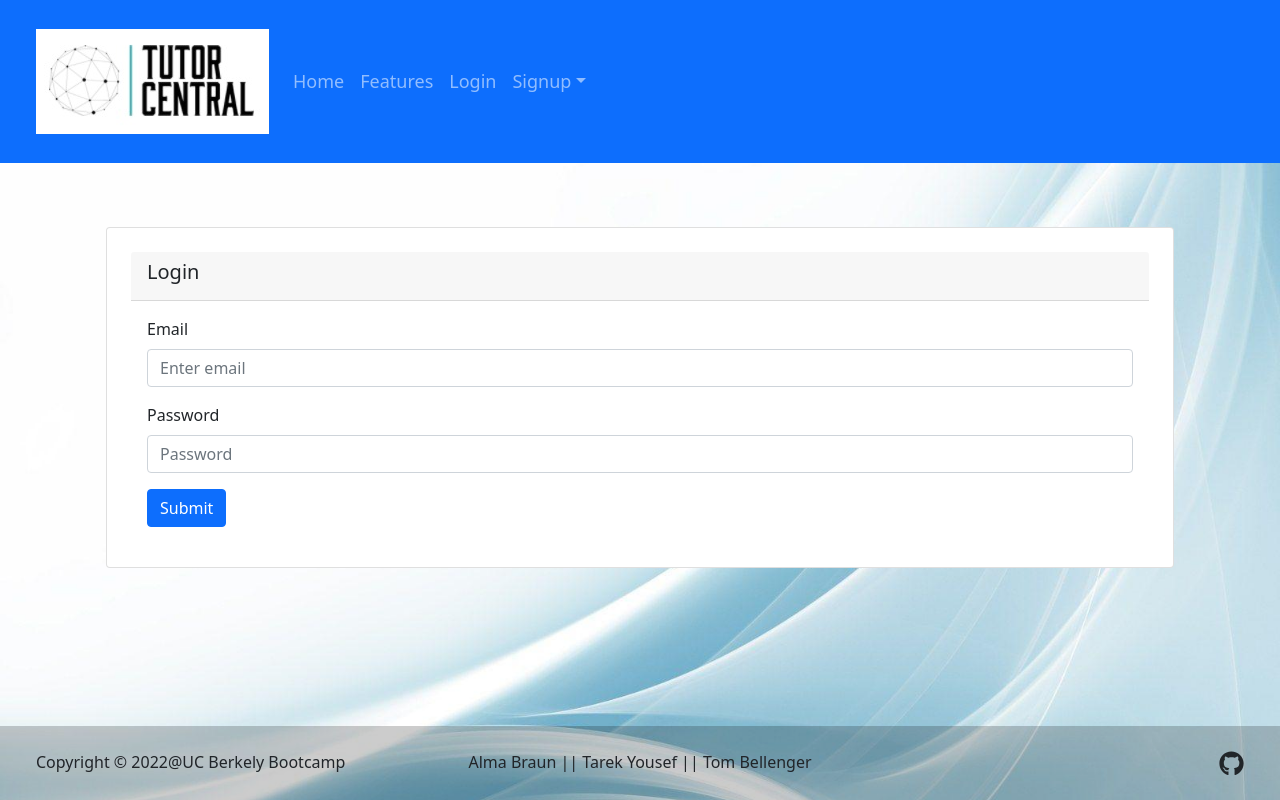
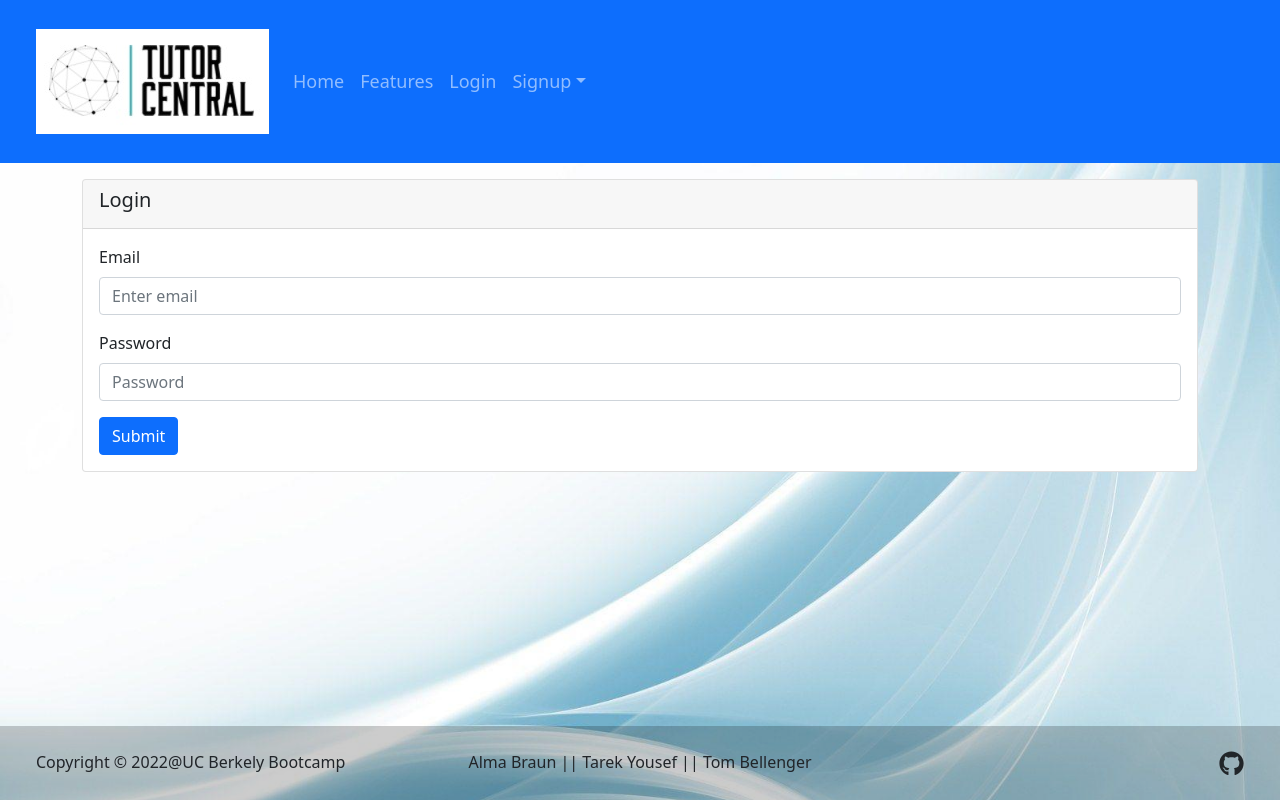
Before and after one commit to ALMA-DEV914/tutor-central-mern, a React (Create React App) app in the folder client/: page /login in a window 1280 px wide. Built offline with nearby package versions, Linux system fonts and the light colour scheme.

Commit message:
fix login style

```diff
--- a/client/src/pages/Login.js
+++ b/client/src/pages/Login.js
@@ -48,8 +48,7 @@ function Login() {
   };
 
   return (
-    <Container className="mt-4 p-4" >
-    <Card className='my-3 p-4'>
+    <Card className='my-3'>
       <Card.Header>
         <Card.Title>Login</Card.Title>
       </Card.Header>
@@ -93,7 +92,6 @@ function Login() {
         </Modal>
       </Card.Body>
     </Card>
-    </Container>
   );
 }
 
--- a/client/src/utils/auth.js
+++ b/client/src/utils/auth.js
@@ -15,6 +15,7 @@ class AuthService {
     try {
       const decoded = decode(token);
       if (decoded.exp < Date.now() / 1000) {
+        localStorage.removeItem("id_token");
         return true;
       } else return false;
     } catch (err) {
```
